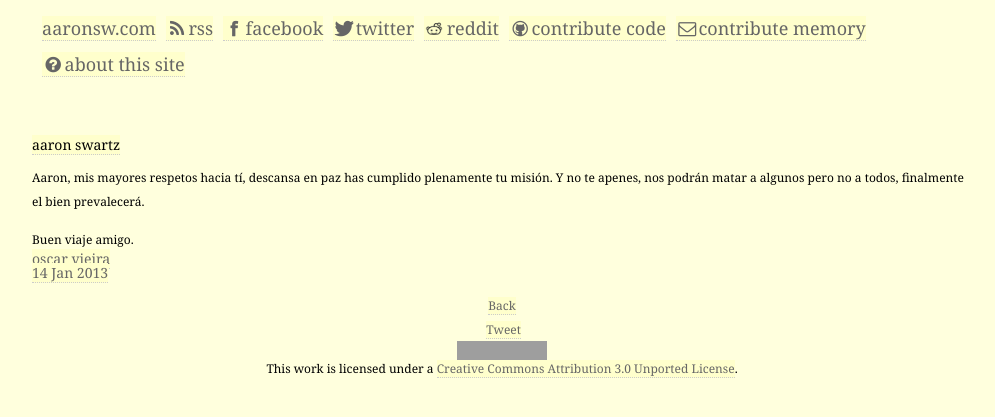
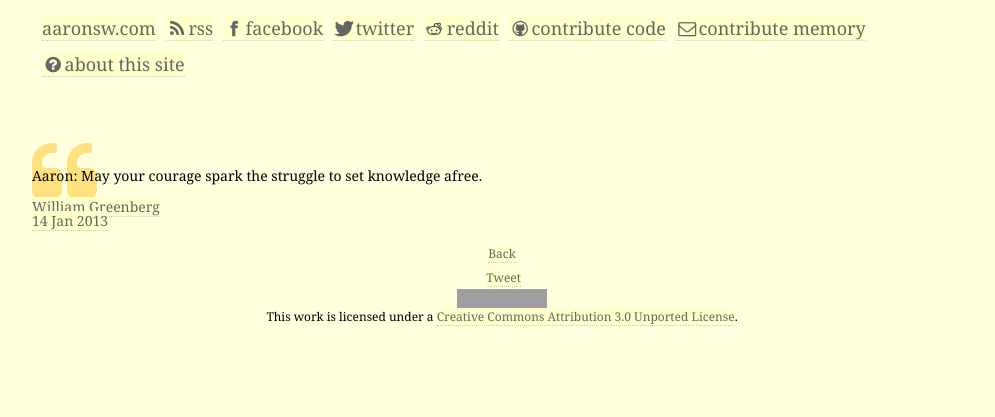
Before and after one commit to guanix/rememberaaronsw, a Jekyll site: the page built from memories/_posts/2013-01-14-Aaron-Swartz.md, in a window 1280 px wide. Shown: the top 417 px of the page, without its empty margins (138-1133 px from the left). Built offline with Jekyll 4.4.1, drawn with Linux system fonts in a browser that asks for light colours; comment, search, counter and statistics services are not loaded; grey boxes are pictures that could not be loaded.

Commit message:
Quote for Aaron Swartz

```diff
--- a/memories/_posts/2013-01-14-Aaron-Swartz.md
+++ b/memories/_posts/2013-01-14-Aaron-Swartz.md
@@ -1,10 +1,10 @@
 ---
-author: oscar vieira
-type: post
+author: William Greenberg
+type: quote
 date: 2013-01-14
-title: aaron swartz
+title: Aaron Swartz
 layout: default
+
 ---
-Aaron, mis mayores respetos hacia tí, descansa en paz has cumplido plenamente tu misión. Y no te apenes, nos podrán matar a algunos pero no a todos, finalmente el bien prevalecerá.
 
-Buen viaje amigo.
+Aaron:  May your courage spark the struggle to set knowledge afree.
```
